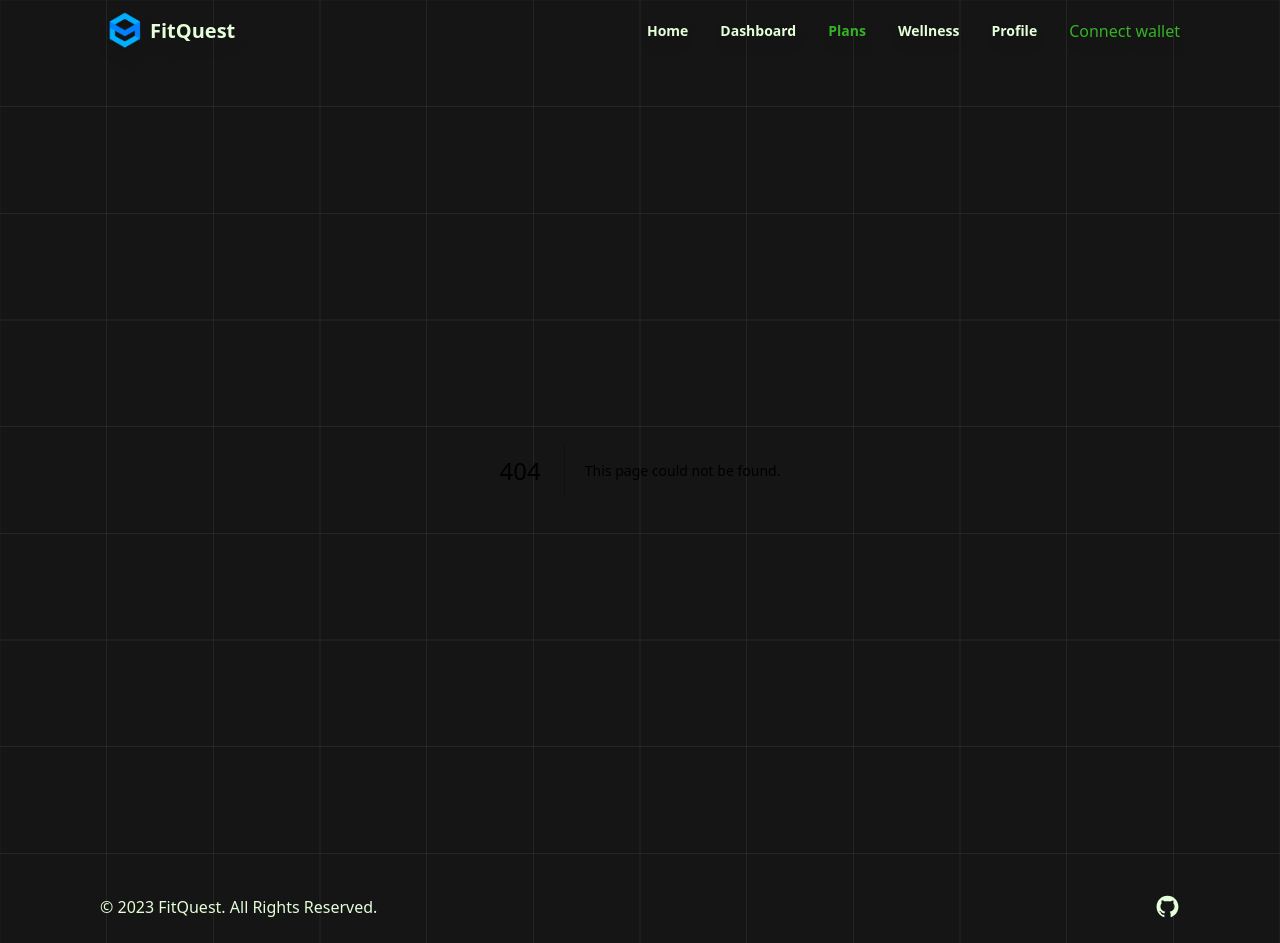
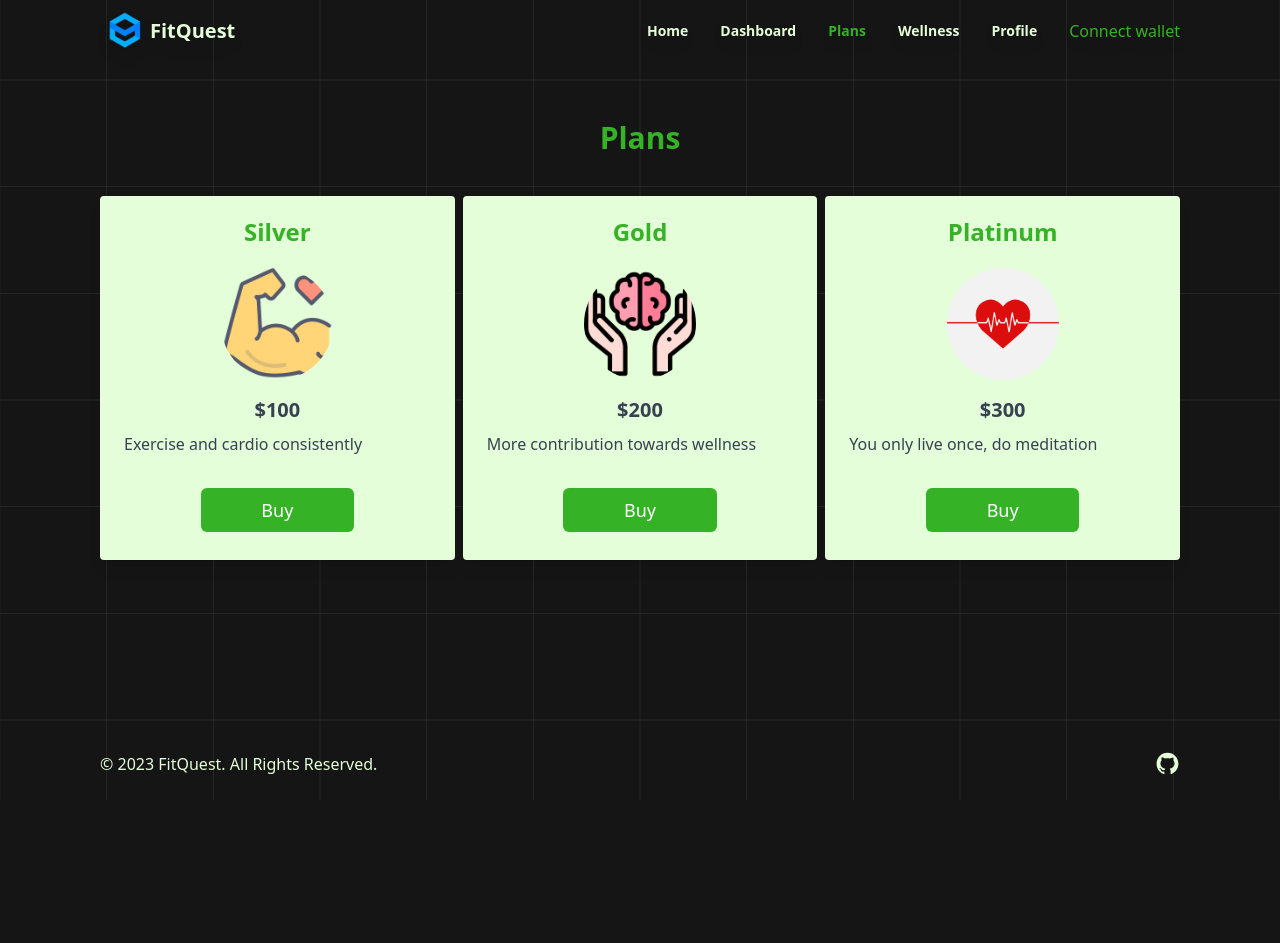
Before and after one commit to neel-ds/FitQuest, a Next.js app: page /plans in a window 1280 px wide. Before the commit this address had no page. After the commit the page ends 800 px from the top, so only its background shows below. Built offline with nearby package versions, Linux system fonts and the light colour scheme.

Commit message:
Plans page

```diff
--- a/src/components/sub-title.jsx
+++ b/src/components/sub-title.jsx
@@ -1,9 +1,9 @@
 import React from 'react'
 
-const SubTitle = ({ title }) => {
+const SubTitle = ({ title, color }) => {
   return (
     <div className="flex flex-col text-center w-full">
-      <h2 className="text-2xl font-semibold title-font text-[#9FE598]">
+      <h2 className={`text-2xl font-semibold title-font text-[#${color === 'light' ? '9FE598' : '35B226'}]`}>
         {title}
       </h2>
     </div>
@@ -14,4 +14,5 @@ export default SubTitle
 
 SubTitle.defaultProps = {
   title: '',
+  color: 'light'
 }
--- a/src/pages/index.js
+++ b/src/pages/index.js
@@ -28,7 +28,7 @@ export default function Home() {
             </p>
             <div className="mt-5 sm:mt-8 sm:flex lg:justify-start md:flex-col lg:flex-row">
               <div>
-                <Link href="/producthistory" className="w-full md:w-[70%] lg:w-full flex items-center justify-center px-8 py-3 border-0 border-transparent text-base font-medium rounded-md text-white bg-gradient-to-r from-[#E3FED8] via-[#35B226] to-[#9FE598] hover:drop-shadow-[0_3px_5px_#7d7d7d] md:py-2 md:text-lg md:px-8"
+                <Link href="/dashboard" className="w-full md:w-[70%] lg:w-full flex items-center justify-center px-8 py-3 border-0 border-transparent text-base font-medium rounded-md text-white bg-gradient-to-r from-[#E3FED8] via-[#35B226] to-[#9FE598] hover:drop-shadow-[0_3px_5px_#7d7d7d] md:py-2 md:text-lg md:px-8"
                   >Explore</Link>
               </div>
             </div>
--- /dev/null
+++ b/src/pages/plans.jsx
@@ -0,0 +1,53 @@
+import Head from 'next/head'
+import Title from '@/components/title'
+import SubTitle from '@/components/sub-title'
+import Image from 'next/image'
+
+const Card = ({ title, desc, img, price }) => {
+  return (
+    <div className="w-full md:w-1/3 bg-[#E3FED8] rounded overflow-hidden shadow-lg">
+      <div className="pt-5">
+        <SubTitle title={title} color="dark" />
+      </div>
+      <div className="flex mx-auto justify-center pt-5 w-28">
+        <Image className=" w-full rounded-full h-96 md:h-auto object-cover md:w-48" src={img} width="200" height="200" alt="Icon" />
+      </div>
+      <div className="px-6 py-4">
+        <div className="font-bold text-xl mb-2 text-gray-700 text-center">${price}</div>
+        <p className="text-gray-700 text-base">{desc}</p>
+      </div>
+      <div className="px-6 pt-4 pb-2">
+      <div className="flex justify-center pb-5">
+        <button className="w-[50%] flex items-center justify-center px-8 py-3 border-0 border-transparent text-base font-medium rounded-md text-white bg-[#35B226] hover:drop-shadow-[0_3px_5px_#7d7d7d] md:py-2 md:text-lg md:px-8">Buy</button>
+      </div>
+      </div>
+    </div>
+  )
+}
+
+function Plans() {
+  return (
+    <>
+    <Head>
+      <title>Plans</title>
+      <meta name="description" content="FitQuest - Plans" />
+      <meta name="viewport" content="width=device-width, initial-scale=1" />
+      <link rel="icon" href="/favicon.ico" />
+    </Head>
+    <main className="px-4 md:px-0 mx-auto max-w-[1080px] min-h-[calc(100vh-143px)]">
+      <div className="md:text-left flex justify-center flex-col pt-[50px]">
+        <Title title="Plans" />
+        <div className="space-y-2 mt-5">
+          <div className="md:space-x-2 space-y-2 md:space-y-0 flex flex-col md:flex-row">
+            <Card title="Silver" desc="Exercise and cardio consistently" img="/muscle.png" price={100} />
+            <Card title="Gold" desc="More contribution towards wellness" img="/mental-health.png" price={200} />
+            <Card title="Platinum" desc="You only live once, do meditation" img="/heart.jpg" price={300} />
+          </div>
+        </div>
+      </div>
+    </main>
+  </>
+  )
+}
+
+export default Plans
```
